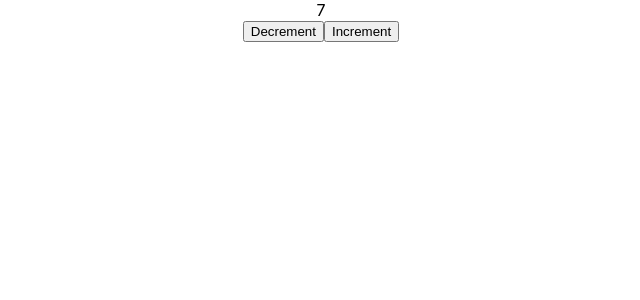
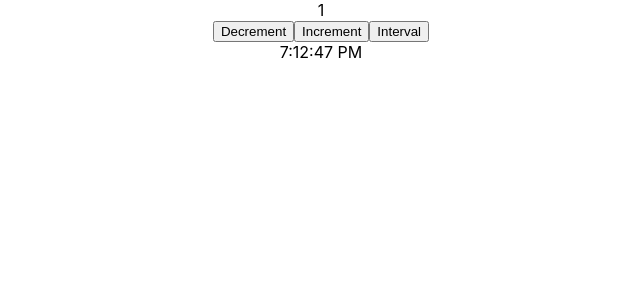
Before and after one commit to mauricedb/hooked-on-react, a React (Create React App) app: page / in a window 1280 px wide. Shown: the top 300 px of the page, without its empty margins (319-959 px from the left). Built offline with nearby package versions, Linux system fonts and the light colour scheme.

Commit message:
Proper counter

```diff
--- a/src/App.js
+++ b/src/App.js
@@ -1,5 +1,4 @@
 import React, { Component } from 'react';
-import logo from './logo.svg';
 import './App.css';
 import Counter from './components/Counter';
 
--- a/src/components/Counter.js
+++ b/src/components/Counter.js
@@ -1,21 +1,46 @@
 import React, { useState, useEffect } from 'react';
 
-function useTimedCounter() {
+function useTime(interval = 1000) {
+  const [time, setTime] = useState(new Date().toLocaleTimeString());
+
+  useEffect(
+    () => {
+      console.log('setInterval 2');
+      const handle = setInterval(
+        () => setTime(new Date().toLocaleTimeString()),
+        interval
+      );
+      return () => {
+        console.log('clearInterval 2');
+        clearInterval(handle);
+      };
+    },
+    [interval]
+  );
+
+  return time;
+}
+
+function useTimedCounter(interval = 1000) {
   const [count, setCount] = useState(0);
-  useEffect(() => {
-    console.log('setTimeout');
-    const handle = setTimeout(() => setCount(count + 1), 1000);
-    return () => {
-      console.log('clearTimeout');
-      clearTimeout(handle);
-    };
-  });
+  useEffect(
+    () => {
+      const handle = setTimeout(() => setCount(count + 1), interval);
+      return () => {
+        console.log('clearTimeout 1');
+        clearTimeout(handle);
+      };
+    },
+    [count]
+  );
 
   return [count, () => setCount(count + 10), () => setCount(count - 10)];
 }
 
 const Counter = () => {
-  const [count, increment, decrement] = useTimedCounter();
+  const [interval, setInterval] = useState(1000 * 5);
+  const [count, increment, decrement] = useTimedCounter(interval);
+  const time = useTime();
 
   return (
     <div>
@@ -23,7 +48,9 @@ const Counter = () => {
       <div>
         <button onClick={decrement}>Decrement</button>
         <button onClick={increment}>Increment</button>
+        <button onClick={() => setInterval(interval + 1000)}>Interval</button>
       </div>
+      {time}
     </div>
   );
 };
```
